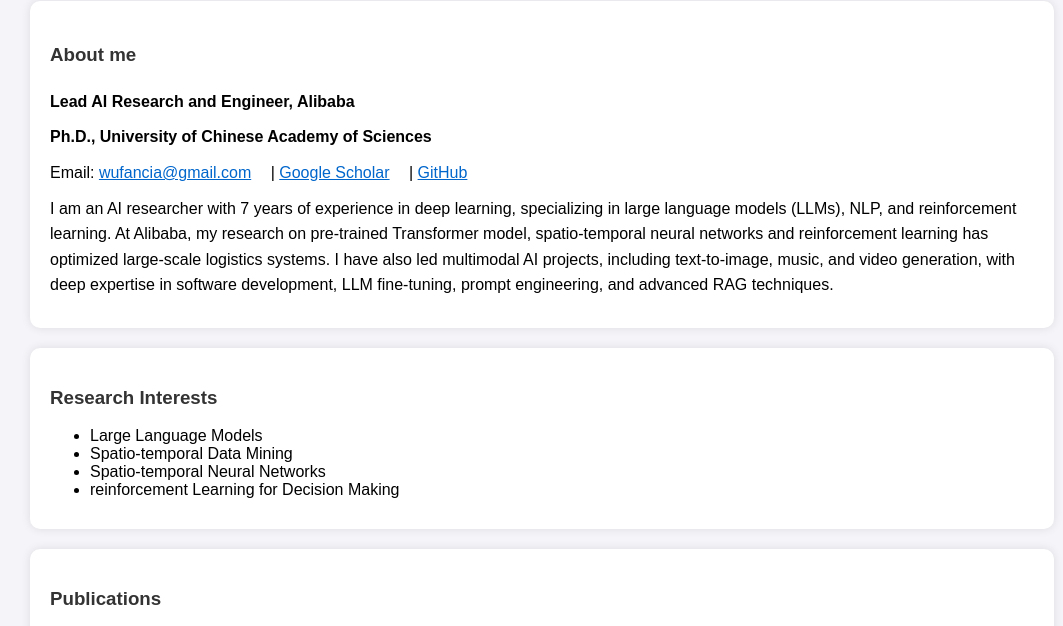
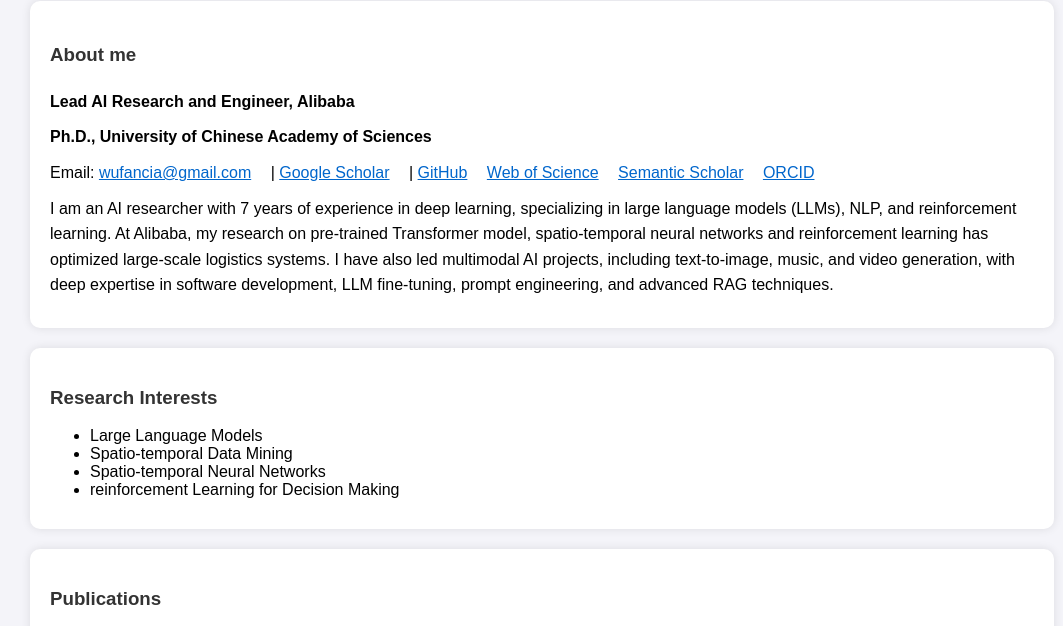
Before and after one commit to fanwumax/fanwumax.github.io, a plain HTML site: page index.html in a window 1280 px wide. Shown: the part 106-732 px from the top of the page, without its empty margins (98-1161 px from the left). Drawn offline with Linux system fonts and the light colour scheme.

Commit message:
Update index.html
增加一些学术相关主页

```diff
--- a/index.html
+++ b/index.html
@@ -134,6 +134,10 @@
                 <a href="https://scholar.google.com/citations?user=UsixouIAAAAJ&hl=en" target="_blank">Google
                     Scholar</a> |
                 <a href="https://github.com/fanwumax" target="_blank">GitHub</a>
+                <a href="https://www.webofscience.com/wos/author/record/LOR-0432-2024">Web of Science</a>
+                <a href="https://www.semanticscholar.org/author/Fan-Wu/2116491329" target="_blank">Semantic Scholar</a>
+                <a href="https://orcid.org/0000-0001-8869-186X" target="_blank">ORCID</a>
+
             </p>
             <p>I am an AI researcher with 7 years of experience in deep learning, specializing in large language models
                 (LLMs), NLP, and reinforcement learning. At Alibaba, my research on pre-trained Transformer model,
```
